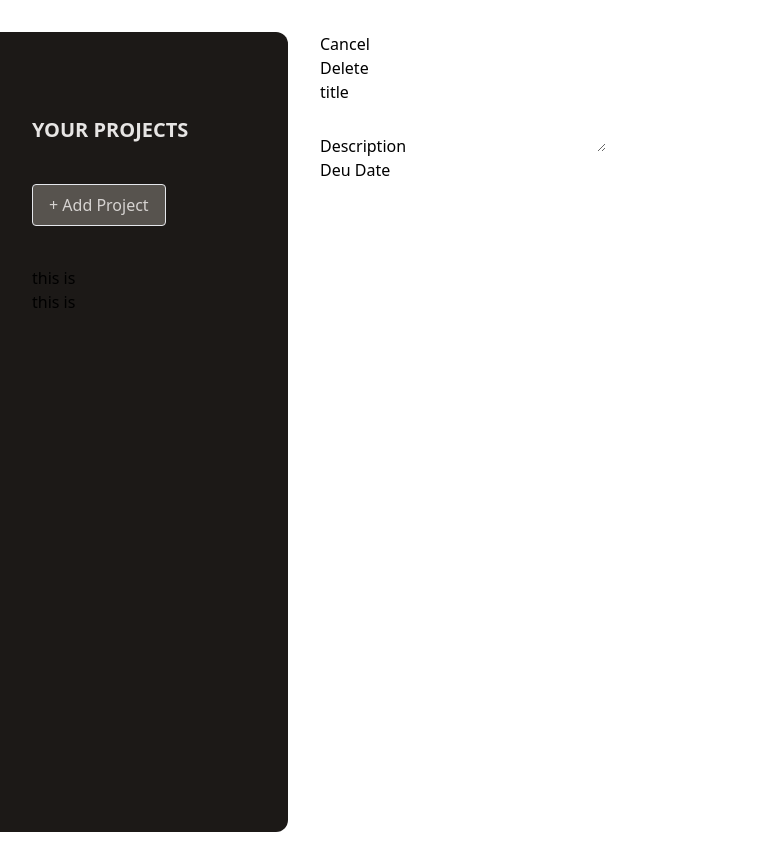
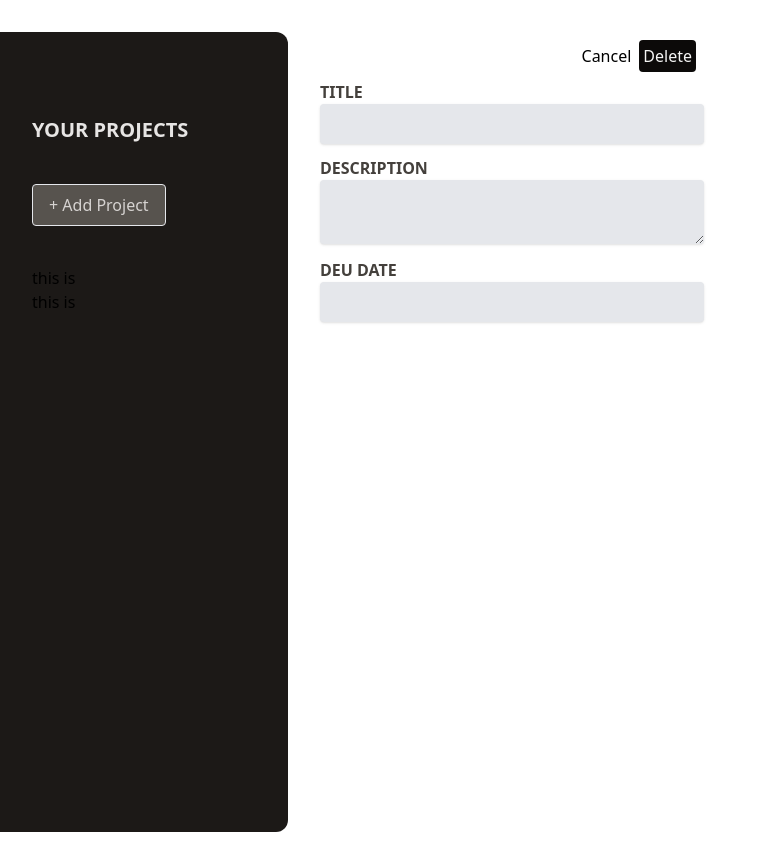
Before and after one commit to razibdash/Project-MS, a React (Vite) app: page / in a window 1280 px wide. Shown: the whole page, without its empty margins (0-767 px from the left). Built offline with nearby package versions, Linux system fonts and the light colour scheme.

Commit message:
syling input component and new project components

```diff
--- a/src/components/Input.jsx
+++ b/src/components/Input.jsx
@@ -1,8 +1,20 @@
 function Input({ label, textarea, ...porps }) {
   return (
     <p>
-      <label htmlFor="">{label}</label>
-      {textarea ? <textarea {...porps} /> : <input {...porps} />}
+      <label className="block uppercase text-stone-700 font-bold">
+        {label}
+      </label>
+      {textarea ? (
+        <textarea
+          className="w-96 p-2 bg-gray-200 shadow rounded mb-2"
+          {...porps}
+        />
+      ) : (
+        <input
+          className="w-96 p-2 bg-gray-200 shadow rounded mb-3"
+          {...porps}
+        />
+      )}
     </p>
   );
 }
--- a/src/components/NewProject.jsx
+++ b/src/components/NewProject.jsx
@@ -3,12 +3,14 @@ import Input from "./Input";
 export default function NewProject() {
   return (
     <div>
-      <menu>
+      <menu className="flex items-center justify-end">
         <li>
           <button>Cancel</button>
         </li>
         <li>
-          <button>Delete</button>
+          <button className="bg-stone-950 text-stone-100 p-1 rounded m-2">
+            Delete
+          </button>
         </li>
       </menu>
       <div>
```
